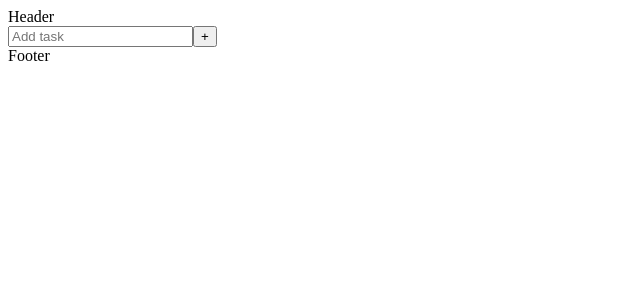
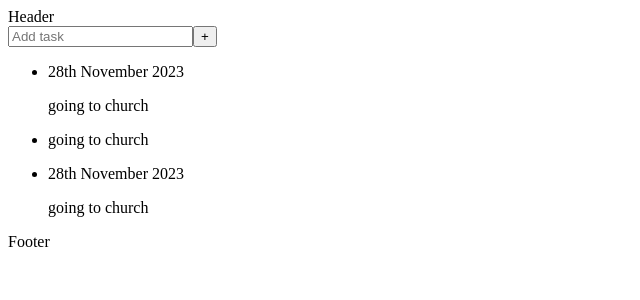
Before and after one commit to chiagoziepio/todo-list, a React (Vite) app: page / in a window 1280 px wide. Shown: the top 300 px of the page, without its empty margins (0-640 px from the left). Built offline with nearby package versions, Linux system fonts and the light colour scheme.

Commit message:
alredy working but needs styling

```diff
--- a/src/App.jsx
+++ b/src/App.jsx
@@ -2,13 +2,37 @@ import { useState } from 'react'
 import Input from './Input';
 import Header from './Header';
 import Footer from './Footer';
+import Task from './Task';
+import { format} from 'date-fns'
 
 function App() {
-  const [task,setTask]=useState([]);
+  const [tasks,setTasks]=useState([
+    {
+      id:1,
+      createdDate: "28th November 2023",
+      body: "going to church",
+    },
+    {
+      id:2,
+      createDdate: "28th November 2023",
+      body: "going to church",
+    },
+    {
+      id:3,
+      createdDate: "28th November 2023",
+      body: "going to church",
+    }
+  ]);
   const[inputValue,setInputValue] = useState("")
 
-  const handleSubmit = ()=>{
-
+  const handleSubmit = (e)=>{
+    e.preventDefault()
+    const id = tasks.length ? tasks[tasks.length - 1].id + 1: 1;
+    const createddate = format(new Date(), 'MMMM dd, yyyy pp');
+    const newtask = {id, createdDate:createddate,body:inputValue};
+    const allTask = [...tasks, newtask]
+    setTasks(allTask)
+    setInputValue("")
   }
   return (
     <>
@@ -18,6 +42,9 @@ function App() {
         setInputValue={setInputValue}
         handleSubmit={handleSubmit}
       />
+      <Task
+        tasks={tasks}
+      />
       <Footer/>
     </>
   )
--- a/src/Task.jsx
+++ b/src/Task.jsx
@@ -1,8 +1,18 @@
 import React from 'react'
 
-const Task = () => {
+const Task = ({tasks}) => {
   return (
-    <div>Task</div>
+    <>
+        <ul className="task-ul">
+            {tasks.map(task =>(
+                <li key={task.id}>
+                    <span>{task.createdDate}</span>
+                    <p className="task-body">{task.body}</p>
+                </li>
+            ))}
+
+        </ul>
+    </>
   )
 }
 
```
